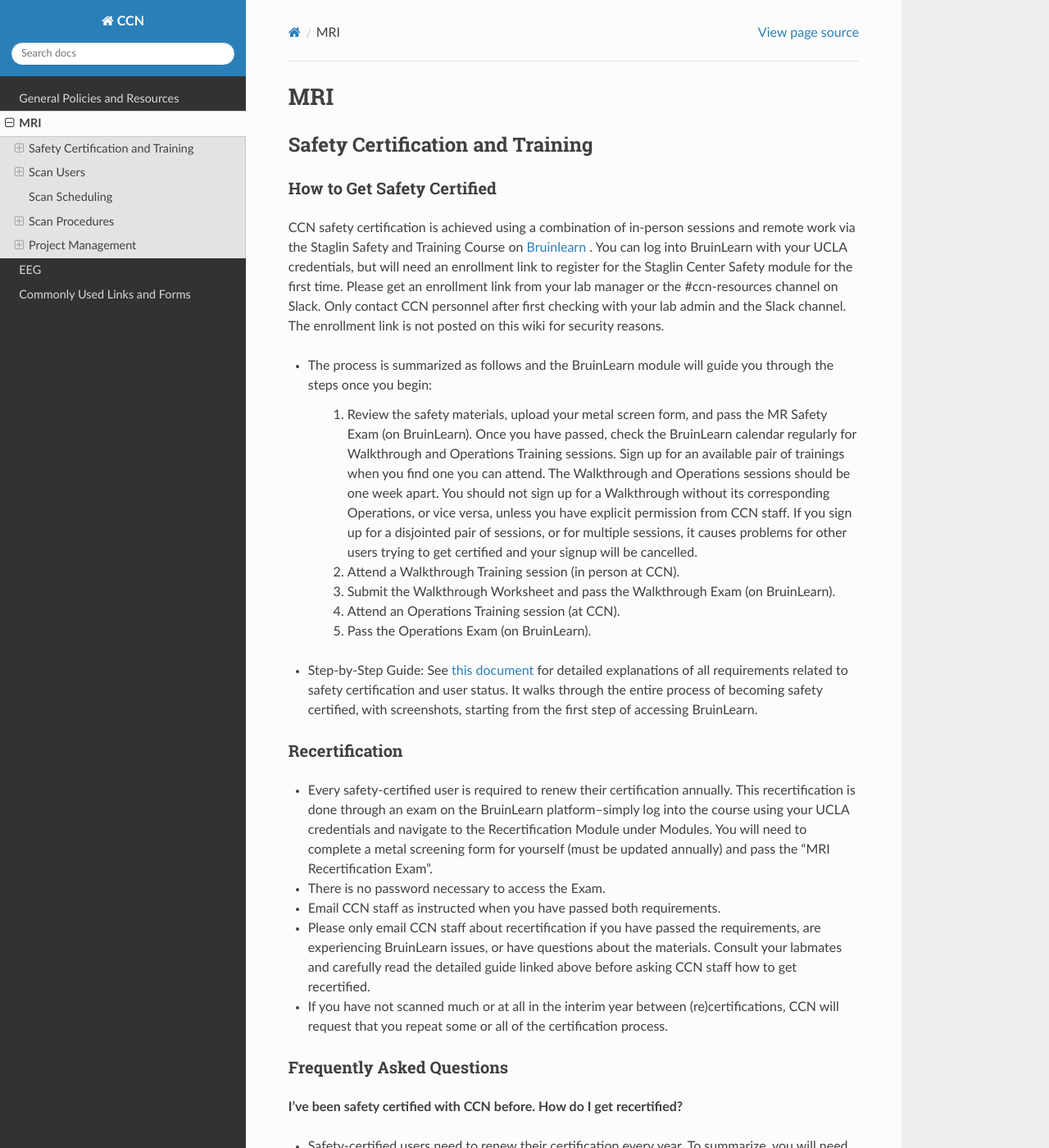
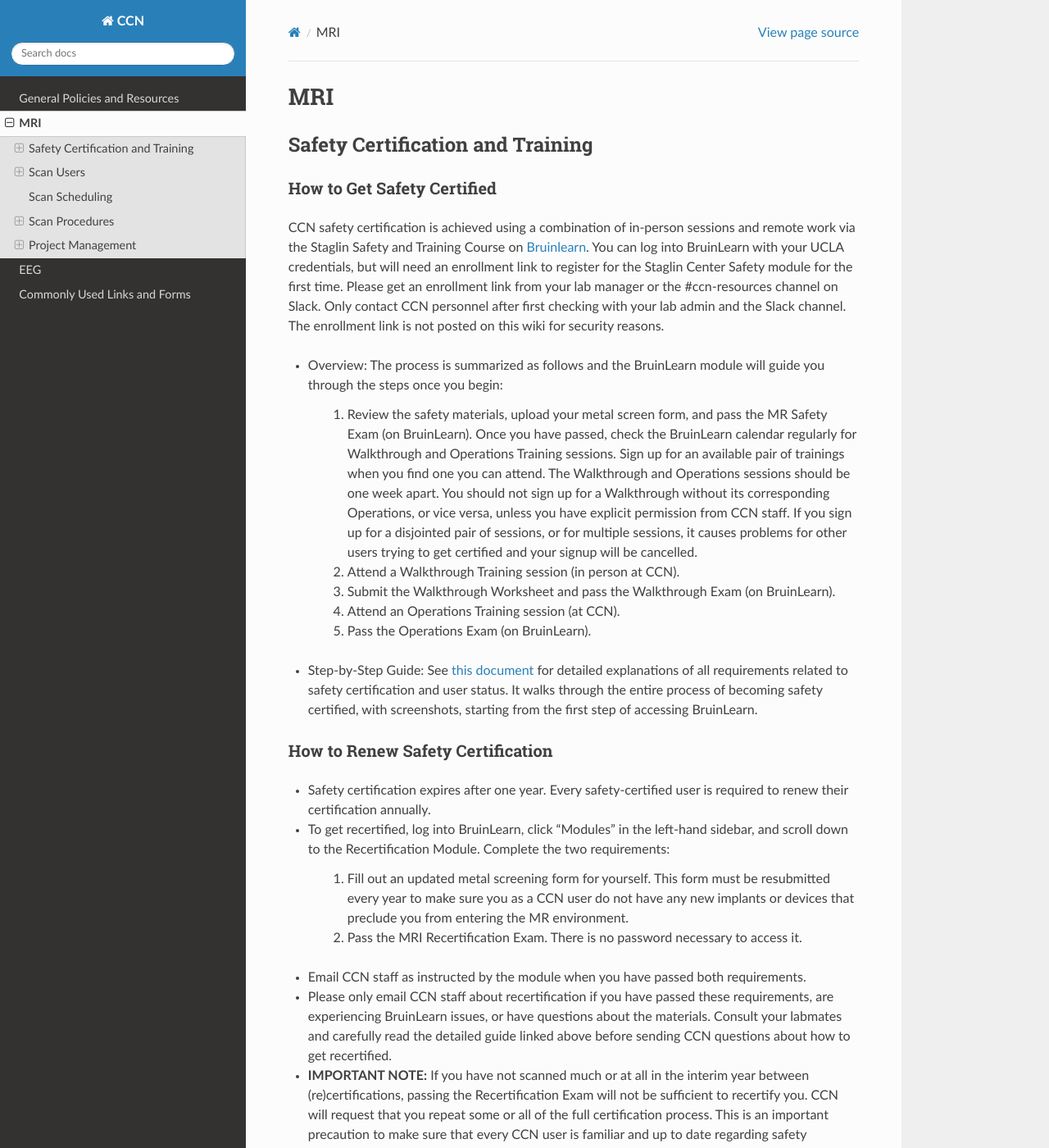
Before and after one commit to CCN-Support/CCN_Wiki, a Sphinx documentation site: the page built from docs/source/mri.rst, in a window 1280 px wide and 1400 px high. Shown: the whole window at 82% size. Built offline with Sphinx 7.4.7 and the Read the Docs theme 3.1.0, drawn with Linux system fonts in a browser that asks for light colours; some of the changed text lies outside the part shown.

Commit message:
Update mri.rst

```diff
--- a/docs/source/mri.rst
+++ b/docs/source/mri.rst
@@ -5,9 +5,9 @@ Safety Certification and Training
 
 How to Get Safety Certified
 ~~~~~~~~~~~~~~~~~~~~~~~~~~~
-CCN safety certification is achieved using a combination of in-person sessions and remote work via the Staglin Safety and Training Course on `Bruinlearn <https://bruinlearn.ucla.edu/>`_ . You can log into BruinLearn with your UCLA credentials, but will need an enrollment link to register for the Staglin Center Safety module for the first time. Please get an enrollment link from your lab manager or the #ccn-resources channel on Slack. Only contact CCN personnel after first checking with your lab admin and the Slack channel. The enrollment link is not posted on this wiki for security reasons.
+CCN safety certification is achieved using a combination of in-person sessions and remote work via the Staglin Safety and Training Course on `Bruinlearn <https://bruinlearn.ucla.edu/>`_. You can log into BruinLearn with your UCLA credentials, but will need an enrollment link to register for the Staglin Center Safety module for the first time. Please get an enrollment link from your lab manager or the #ccn-resources channel on Slack. Only contact CCN personnel after first checking with your lab admin and the Slack channel. The enrollment link is not posted on this wiki for security reasons.
 
-- The process is summarized as follows and the BruinLearn module will guide you through the steps once you begin:
+- Overview: The process is summarized as follows and the BruinLearn module will guide you through the steps once you begin:
 
    1. Review the safety materials, upload your metal screen form, and pass the MR Safety Exam (on BruinLearn). Once you have passed, check the BruinLearn calendar regularly for Walkthrough and Operations Training sessions. Sign up for an available pair of trainings when you find one you can attend. The Walkthrough and Operations sessions should be one week apart. You should not sign up for a Walkthrough without its corresponding Operations, or vice versa, unless you have explicit permission from CCN staff. If you sign up for a disjointed pair of sessions, or for multiple sessions, it causes problems for other users trying to get certified and your signup will be cancelled.
    2. Attend a Walkthrough Training session (in person at CCN).
@@ -18,13 +18,17 @@ CCN safety certification is achieved using a combination of in-person sessions a
 - Step-by-Step Guide: See `this document <https://docs.google.com/document/d/1O_xt0fdFmxP1JE7NKGeT_fQSYbvwXxtdP51_UB-ksH4/edit?usp=sharing>`_ for detailed explanations of all requirements related to safety certification and user status. It walks through the entire process of becoming safety certified, with screenshots, starting from the first step of accessing BruinLearn.
 
 
-Recertification
+How to Renew Safety Certification
 ~~~~~~~~~~~~~~~
-- Every safety-certified user is required to renew their certification annually. This recertification is done through an exam on the BruinLearn platform--simply log into the course using your UCLA credentials and navigate to the Recertification Module under Modules. You will need to complete a metal screening form for yourself (must be updated annually) and pass the "MRI Recertification Exam".
-- There is no password necessary to access the Exam.
-- Email CCN staff as instructed when you have passed both requirements.
-- Please only email CCN staff about recertification if you have passed the requirements, are experiencing BruinLearn issues, or have questions about the materials. Consult your labmates and carefully read the detailed guide linked above before asking CCN staff how to get recertified.
-- If you have not scanned much or at all in the interim year between (re)certifications, CCN will request that you repeat some or all of the certification process.
+- Safety certification expires after one year. Every safety-certified user is required to renew their certification annually.
+- To get recertified, log into BruinLearn, click "Modules" in the left-hand sidebar, and scroll down to the Recertification Module. Complete the two requirements:
+
+   1. Fill out an updated metal screening form for yourself. This form must be resubmitted every year to make sure you as a CCN user do not have any new implants or devices that preclude you from entering the MR environment.
+   2. Pass the MRI Recertification Exam. There is no password necessary to access it.
+
+- Email CCN staff as instructed by the module when you have passed both requirements.
+- Please only email CCN staff about recertification if you have passed these requirements, are experiencing BruinLearn issues, or have questions about the materials. Consult your labmates and carefully read the detailed guide linked above before sending CCN questions about how to get recertified.
+- **IMPORTANT NOTE:** If you have not scanned much or at all in the interim year between (re)certifications, passing the Recertification Exam will not be sufficient to recertify you. CCN will request that you repeat some or all of the full certification process. This is an important precaution to make sure that every CCN user is familiar and up to date regarding safety protocols and equipment. If you have not been regularly scanning at CCN since you were last certified, email ccnsupport@g.ucla.edu to discuss your situation.
 
 Frequently Asked Questions
 ~~~~~~~~~~~~~~~~~~~~~~~~~~
```
